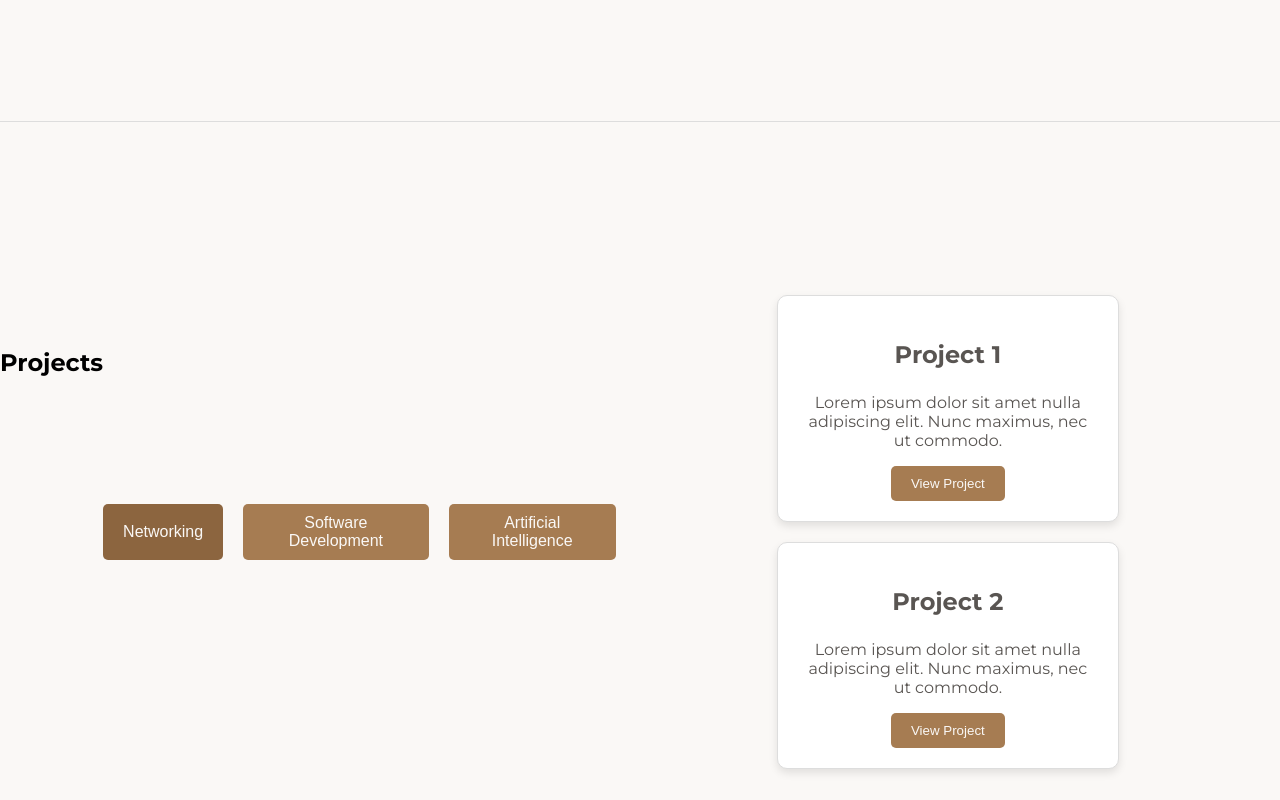
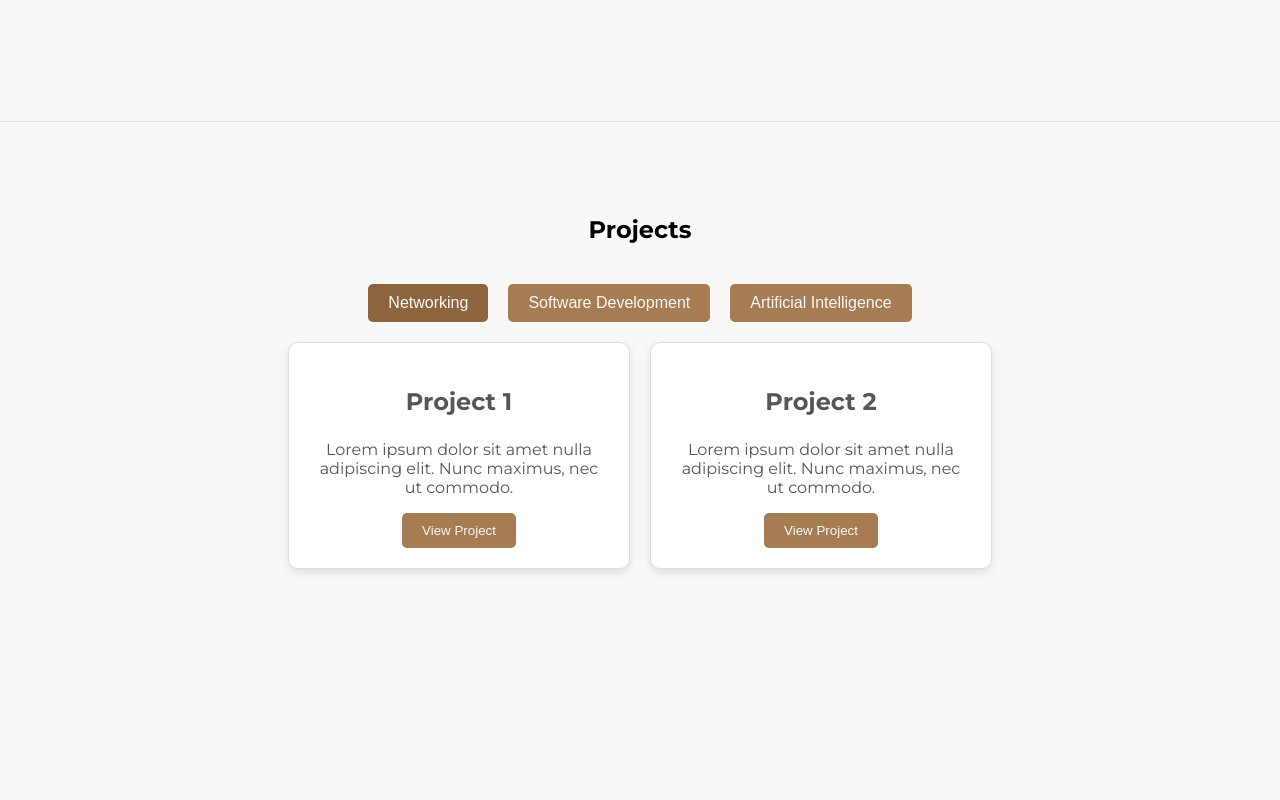
Before and after one commit to jaclynsunardi/jaclynsunardi.github.io, a React (Create React App) app: page / in a window 1280 px wide. Shown: the part 1480-2280 px from the top of the page. Built offline with nearby package versions, Linux system fonts and the light colour scheme.

Commit message:
fixed the layout of the 3 tabs

```diff
--- a/src/App.css
+++ b/src/App.css
@@ -280,6 +280,15 @@ section {
   padding-left: 5px;
 }
 
+#projects {
+  display: flex;
+  flex-direction: column;
+  align-items: center;
+  justify-content: center;
+  height: 100vh;
+  padding: 20px;
+}
+
 #projects h2 {
   margin-top: -300px;
 }
@@ -316,6 +325,9 @@ section {
   flex-wrap: wrap;
   justify-content: center;
   gap: 20px;
+  max-width: 1200px;
+  width: 100%;
+  padding: 0 20px;
 }
 
 .ProjectCard {
```
